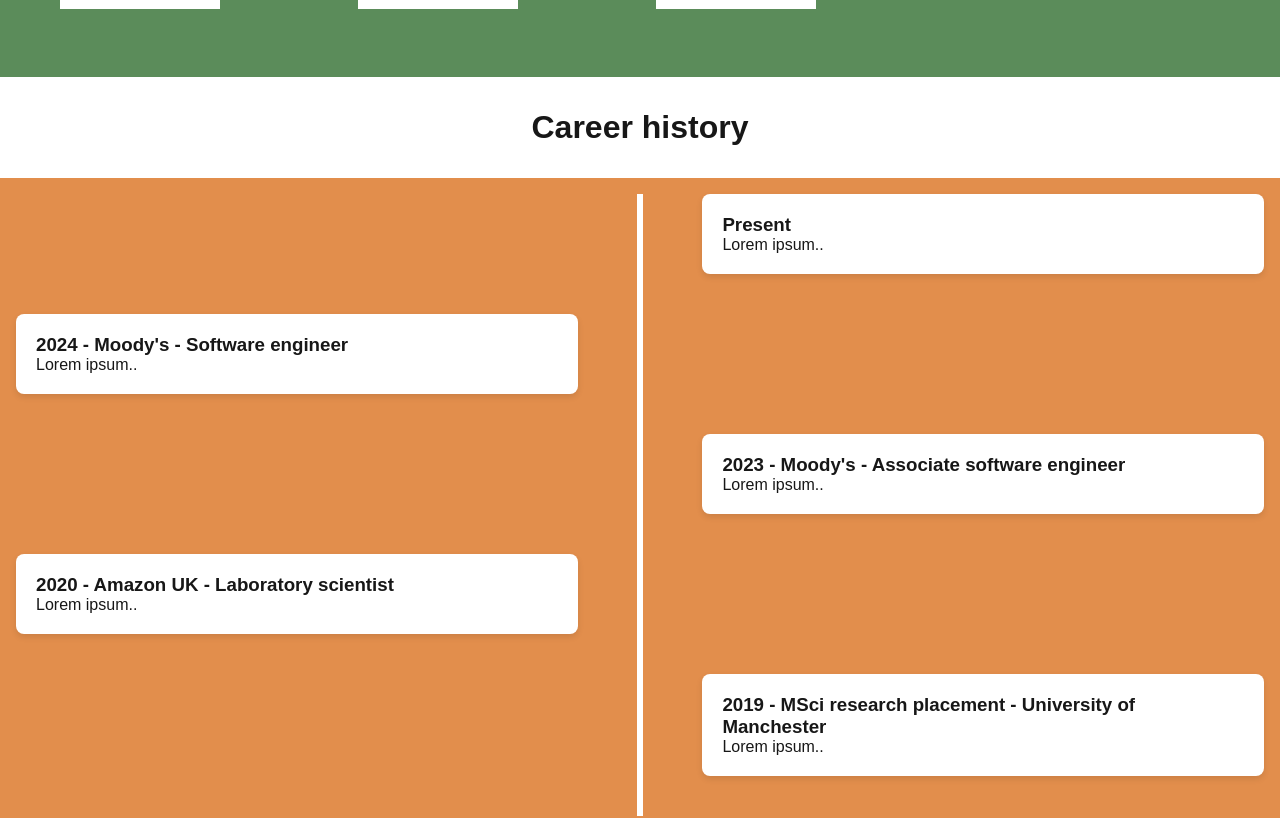
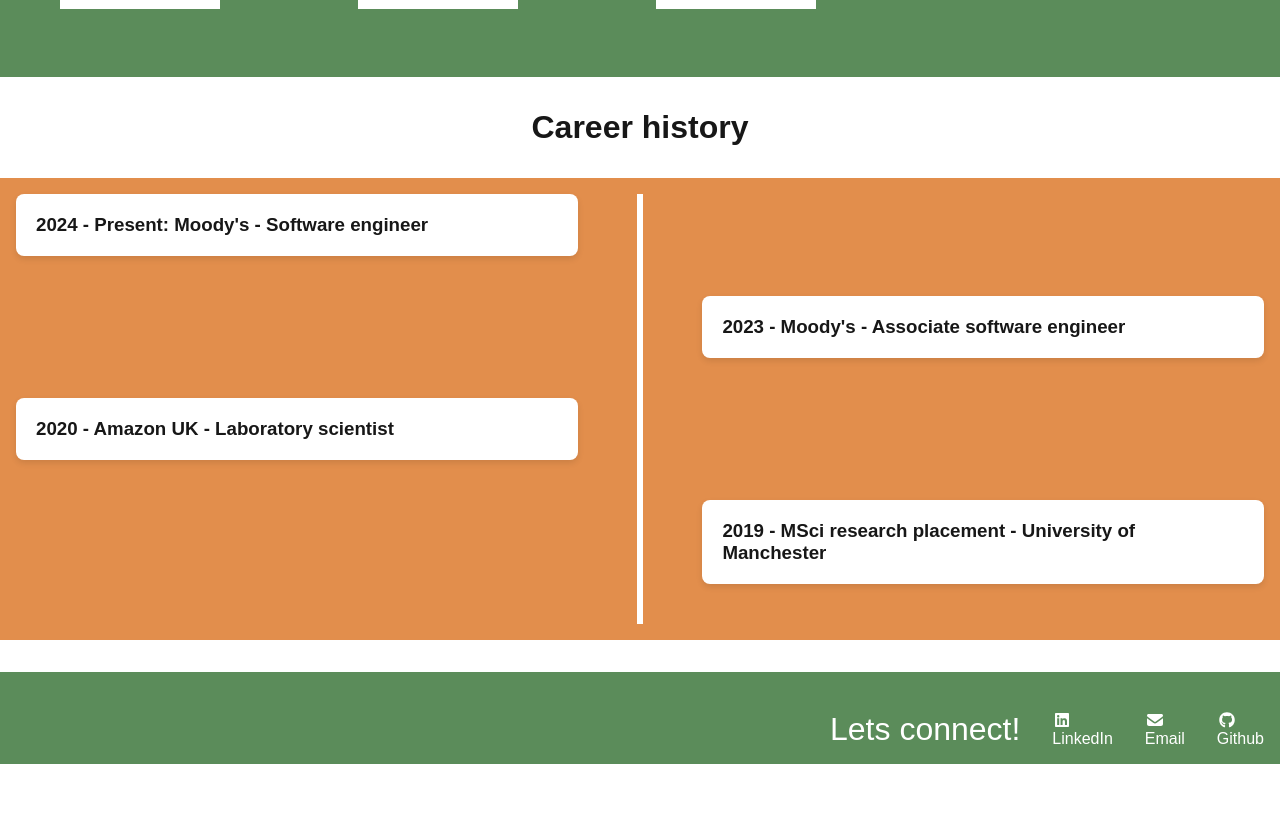
Before and after one commit to joeglDev/Personal-dev-website, a Next.js app: page / in a window 1280 px wide. Shown: the part 1918-2736 px from the top of the page. After the commit the page ends 2682 px from the top, so only its background shows below. Built offline with nearby package versions, Linux system fonts and the light colour scheme.

Commit message:
Made timeline a component

```diff
--- a/src/components/index.ts
+++ b/src/components/index.ts
@@ -1,3 +1,4 @@
 export * from "./switch";
 export * from "./card";
 export * from "./dropdown";
+export * from "./timeline";
--- /dev/null
+++ b/src/components/timeline/Timeline.module.css
@@ -0,0 +1,52 @@
+/* Main timeline container */
+.timeline {
+  position: relative;
+  margin: 32px 0;
+  background-color: var(--secondary);
+  padding: 16px;
+}
+
+/* Vertical line connecting timeline items */
+.timeline::before {
+  content: "";
+  position: absolute;
+  left: 50%;
+  width: 6px;
+  height: calc(100% - 32px);
+  background: var(--background);
+  transform: translateX(-50%);
+}
+
+/* Container for timeline items */
+.containerLeft,
+.containerRight {
+  width: 100%;
+  display: flex;
+  justify-content: space-between;
+  margin-bottom: 40px;
+}
+
+/* Content styling */
+.content {
+  width: calc(50% - 20px);
+  padding: 20px;
+  background: white;
+  border-radius: 8px;
+  box-shadow: 0 3px 6px rgba(0, 0, 0, 0.1);
+}
+
+/* Left side positioning */
+.containerLeft .content {
+  margin-left: 55%;
+}
+
+/* Right side positioning */
+.containerRight .content {
+  margin-right: 55%;
+}
+
+.timelineTitle {
+  text-align: center;
+  margin: 16px 0;
+  font-size: var(--header-font-size-medium);
+}
--- /dev/null
+++ b/src/components/timeline/Timeline.tsx
@@ -0,0 +1,24 @@
+import { TimelineItem } from "./timeline.types";
+import styles from "./Timeline.module.css";
+
+interface TimelineProps {
+  items: TimelineItem[];
+}
+
+export const Timeline = ({ items }: TimelineProps) => {
+  return (
+    <div className={styles.timeline}>
+      {items.map(({ title, content }, index) => (
+        <article
+          key={index}
+          className={index % 2 ? styles.containerLeft : styles.containerRight}
+        >
+          <div className={styles.content}>
+            <h3>{title}</h3>
+            <p>{content}</p>
+          </div>
+        </article>
+      ))}
+    </div>
+  );
+};
--- /dev/null
+++ b/src/components/timeline/index.ts
@@ -0,0 +1 @@
+export * from "./Timeline";
--- /dev/null
+++ b/src/components/timeline/timeline.types.ts
@@ -0,0 +1,4 @@
+export type TimelineItem = {
+  title: string;
+  content: string; // this could be made ReactNode to pass children
+};
--- a/src/main-view/career-history/CareerHistory.module.css
+++ b/src/main-view/career-history/CareerHistory.module.css
@@ -1,52 +1,4 @@
-/* Main timeline container */
-.timeline {
-  position: relative;
-  margin: 32px 0;
-  background-color: var(--secondary);
-  padding: 16px;
-}
-
-/* Vertical line connecting timeline items */
-.timeline::before {
-  content: "";
-  position: absolute;
-  left: 50%;
-  width: 6px;
-  height: calc(100% - 32px);
-  background: var(--background);
-  transform: translateX(-50%);
-}
-
-/* Container for timeline items */
-.containerLeft,
-.containerRight {
-  width: 100%;
-  display: flex;
-  justify-content: space-between;
-  margin-bottom: 40px;
-}
-
-/* Content styling */
-.content {
-  width: calc(50% - 20px);
-  padding: 20px;
-  background: white;
-  border-radius: 8px;
-  box-shadow: 0 3px 6px rgba(0, 0, 0, 0.1);
-}
-
-/* Left side positioning */
-.containerLeft .content {
-  margin-left: 55%;
-}
-
-/* Right side positioning */
-.containerRight .content {
-  margin-right: 55%;
-}
-
-.timelineTitle {
+.title {
   text-align: center;
-  margin: 16px 0;
   font-size: var(--header-font-size-medium);
 }
--- a/src/main-view/career-history/CareerHistory.tsx
+++ b/src/main-view/career-history/CareerHistory.tsx
@@ -1,44 +1,35 @@
+import { Timeline } from "@/components/timeline/Timeline";
 import styles from "./CareerHistory.module.css";
 
+// todo add content
+// fix dark mode
+
+//fix responsveness
+
 export const CareerHistory = () => {
+  const timelineItems = [
+    {
+      title: "2024 - Present:  Moody's - Software engineer",
+      content: "",
+    },
+    {
+      title: "2023 - Moody's - Associate software engineer",
+      content: "",
+    },
+    {
+      title: "2020 - Amazon UK - Laboratory scientist",
+      content: "",
+    },
+    {
+      title: "2019 - MSci research placement - University of Manchester",
+      content: "",
+    },
+  ];
+
   return (
-    <>
-      <h2 className={styles.timelineTitle}>Career history</h2>
-
-      <section className={styles.timeline}>
-        <div className={styles.containerLeft}>
-          <div className={styles.content}>
-            <h3>Present</h3>
-            <p>Lorem ipsum..</p>
-          </div>
-        </div>
-        <div className={styles.containerRight}>
-          <div className={styles.content}>
-            <h3>2024 - Moody&apos;s - Software engineer</h3>
-            <p>Lorem ipsum..</p>
-          </div>
-        </div>
-
-        <div className={styles.containerLeft}>
-          <div className={styles.content}>
-            <h3>2023 - Moody&apos;s - Associate software engineer</h3>
-            <p>Lorem ipsum..</p>
-          </div>
-        </div>
-        <div className={styles.containerRight}>
-          <div className={styles.content}>
-            <h3>2020 - Amazon UK - Laboratory scientist</h3>
-            <p>Lorem ipsum..</p>
-          </div>
-        </div>
-
-        <div className={styles.containerLeft}>
-          <div className={styles.content}>
-            <h3>2019 - MSci research placement - University of Manchester</h3>
-            <p>Lorem ipsum..</p>
-          </div>
-        </div>
-      </section>
-    </>
+    <section>
+      <h2 className={styles.title}>Career history</h2>
+      <Timeline items={timelineItems} />
+    </section>
   );
 };
```
